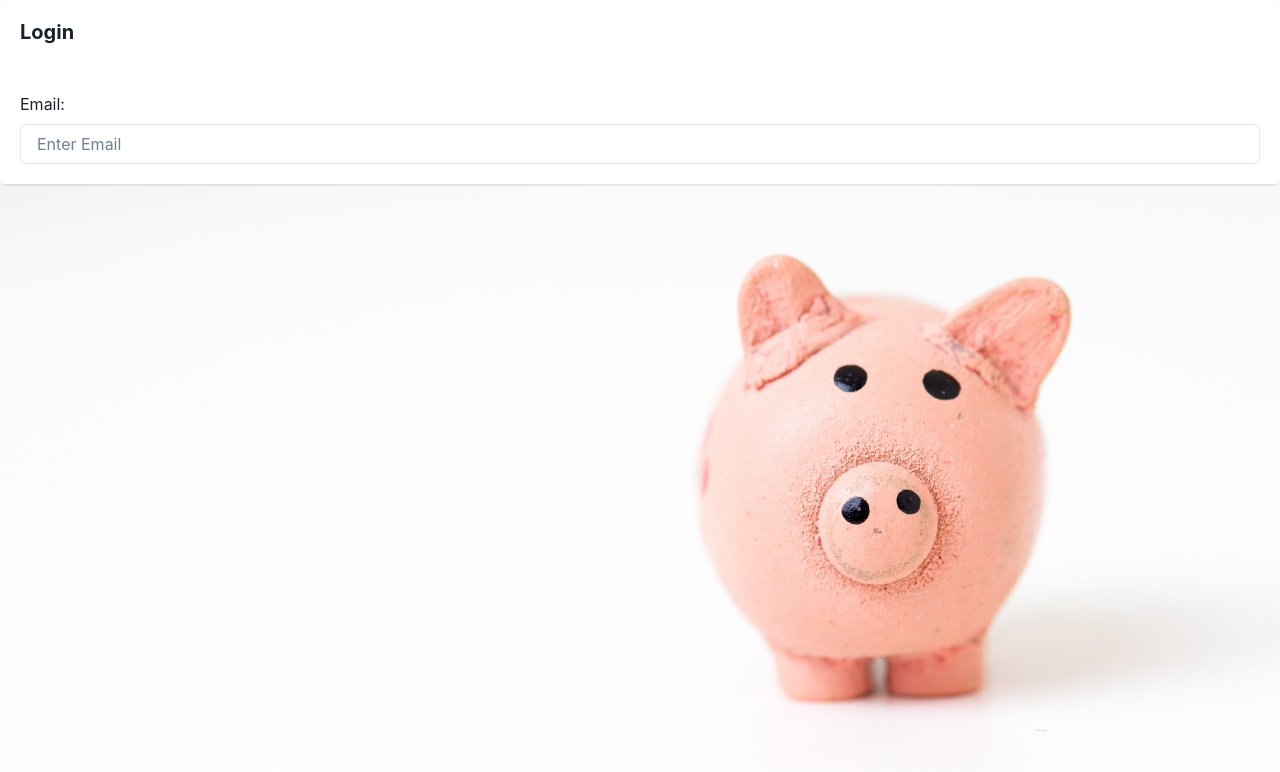
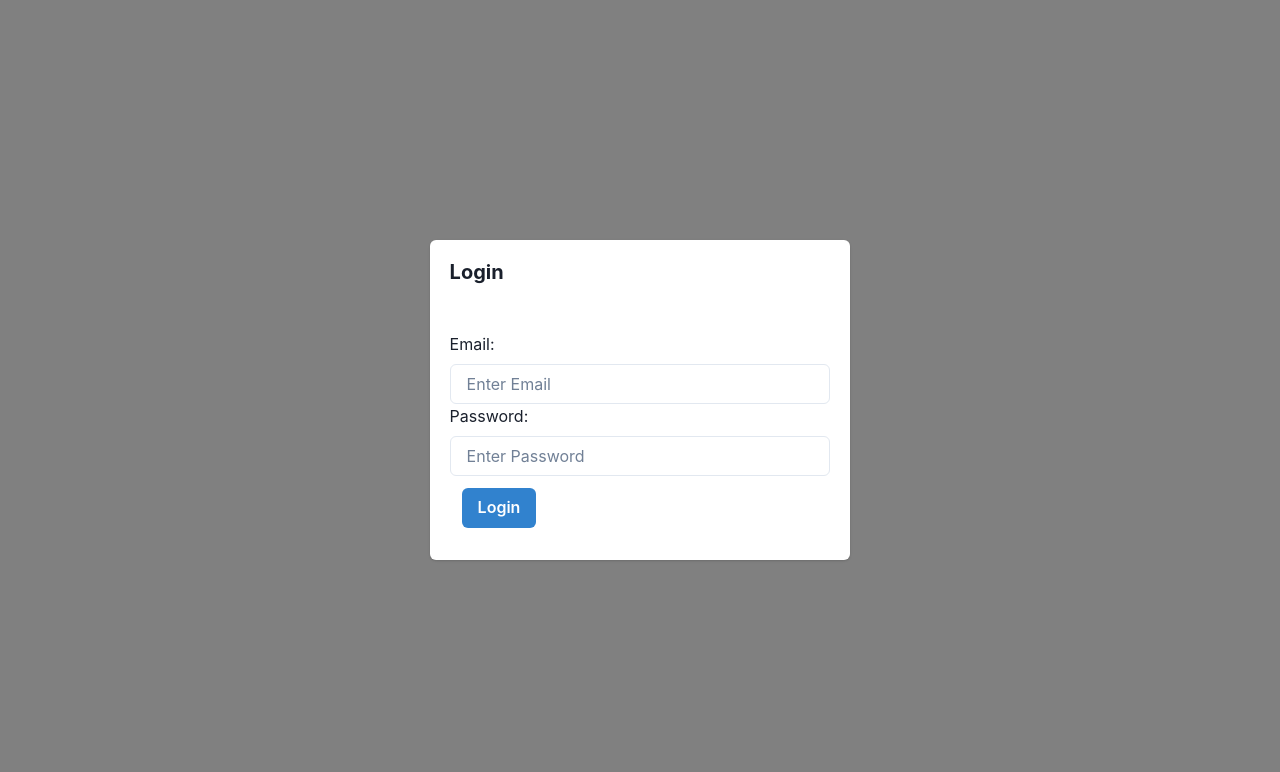
Before and after one commit to lensonfernandes/React-Budget-App, a React (Create React App) app in the folder reactbudgetapp/: page /login in a window 1280 px wide. Shown: the top 772 px of the page. Built offline with nearby package versions, Linux system fonts and the light colour scheme.

Commit message:
Login component Password and Button added

```diff
--- a/reactbudgetapp/src/components/Login/Login.jsx
+++ b/reactbudgetapp/src/components/Login/Login.jsx
@@ -6,6 +6,7 @@ import {
   CardFooter,
   Text,
   CardHeader,
+  Button
 } from "@chakra-ui/react";
 import { Input } from "@chakra-ui/react";
 
@@ -14,11 +15,26 @@ const Login = () => {
   const [password, setPassword] = useState("");
 
   const handleChange = (e) => {
-    setEmail(e.target.value);
+ const {name, value}= e.target;
+
+ (name=="email")? setEmail(value):setPassword(value)
+
+
   };
 
+  let divStyle = {
+
+    backgroundColor:"grey",
+    padding:"20px",
+    height: "100vh",
+    display: "flex",
+    alignItems: "center",
+    width:"100%",
+    justifyContent:"center"
+  }
+
   return (
-    <div>
+    <div style={divStyle}>
       <Card>
         <CardHeader>
           <Heading size="md">Login</Heading>
@@ -29,11 +45,23 @@ const Login = () => {
             <Text mb="8px">Email:</Text>
             <Input
               value={email}
+              name="email"
               onChange={handleChange}
               placeholder="Enter Email"
               size="md"
             />
           </>
+          <>
+            <Text mb="8px">Password:</Text>
+            <Input
+              value={password}
+              onChange={handleChange}
+              placeholder="Enter Password"
+              name="password"
+              size="md"
+            />
+          </>
+          <Button colorScheme='blue' m={3}>Login</Button>
         </CardBody>
       </Card>
     </div>
```
